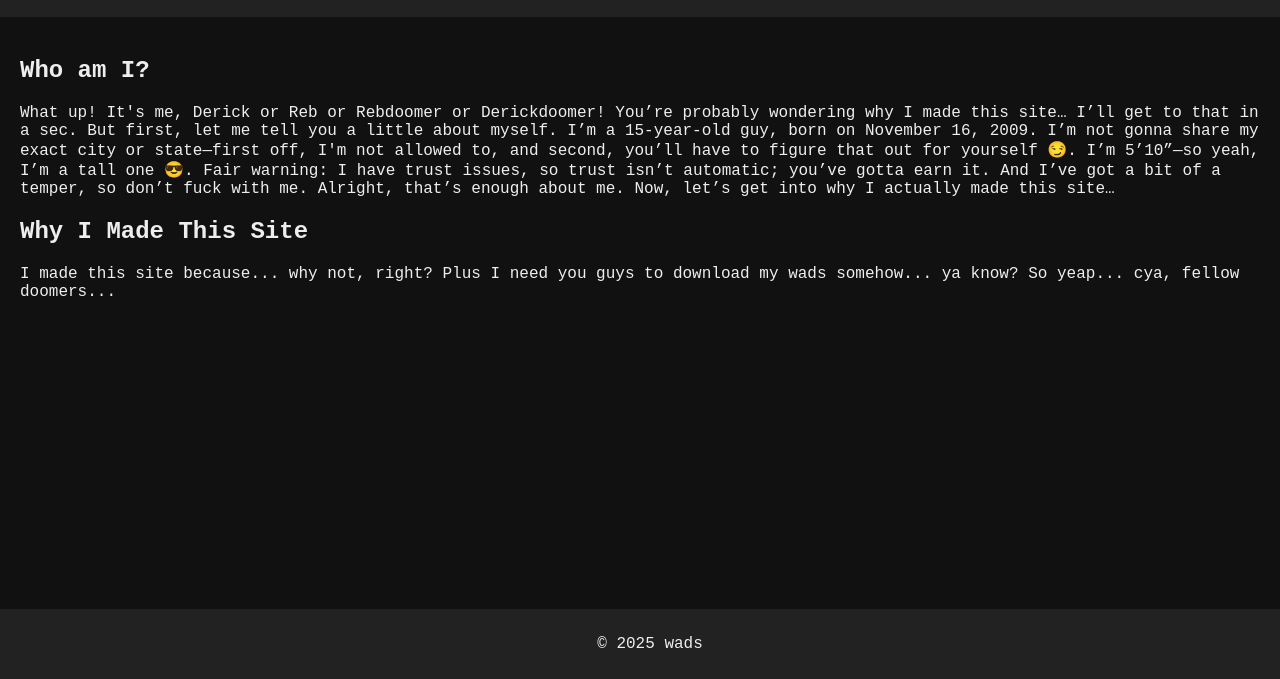
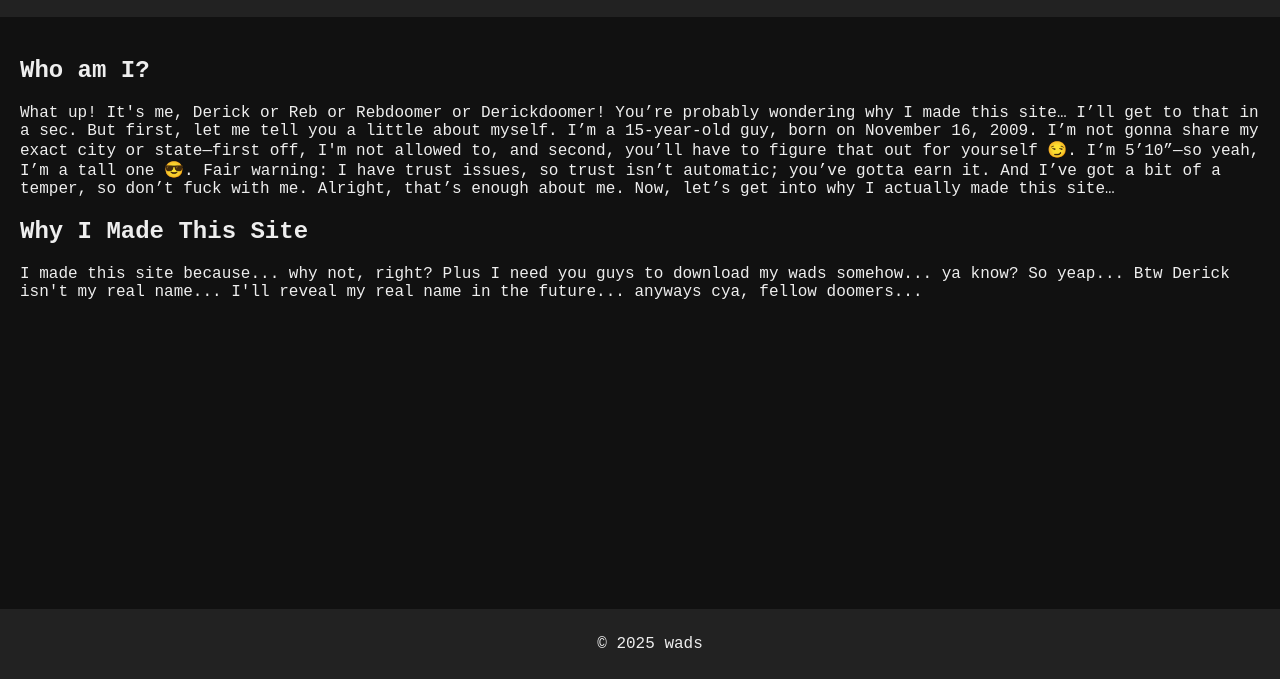
Before and after one commit to juniordoomer/juniordoomerwads, a plain HTML site: page about.html in a window 1280 px wide. Shown: the part 121-800 px from the top of the page. Drawn offline with Linux system fonts and the light colour scheme.

Commit message:
Update about.html

```diff
--- a/about.html
+++ b/about.html
@@ -26,7 +26,7 @@ I’m 5’10”—so yeah, I’m a tall one 😎. Fair warning: I have trust iss
 Alright, that’s enough about me. Now, let’s get into why I actually made this site…</p>
 
         <h2>Why I Made This Site</h2>
-        <p>I made this site because... why not, right? Plus I need you guys to download my wads somehow... ya know? So yeap... cya, fellow doomers...</p>
+        <p>I made this site because... why not, right? Plus I need you guys to download my wads somehow... ya know? So yeap... Btw Derick isn't my real name... I'll reveal my real name in the future... anyways cya, fellow doomers...</p>
     </main>
 
     <footer>
```
